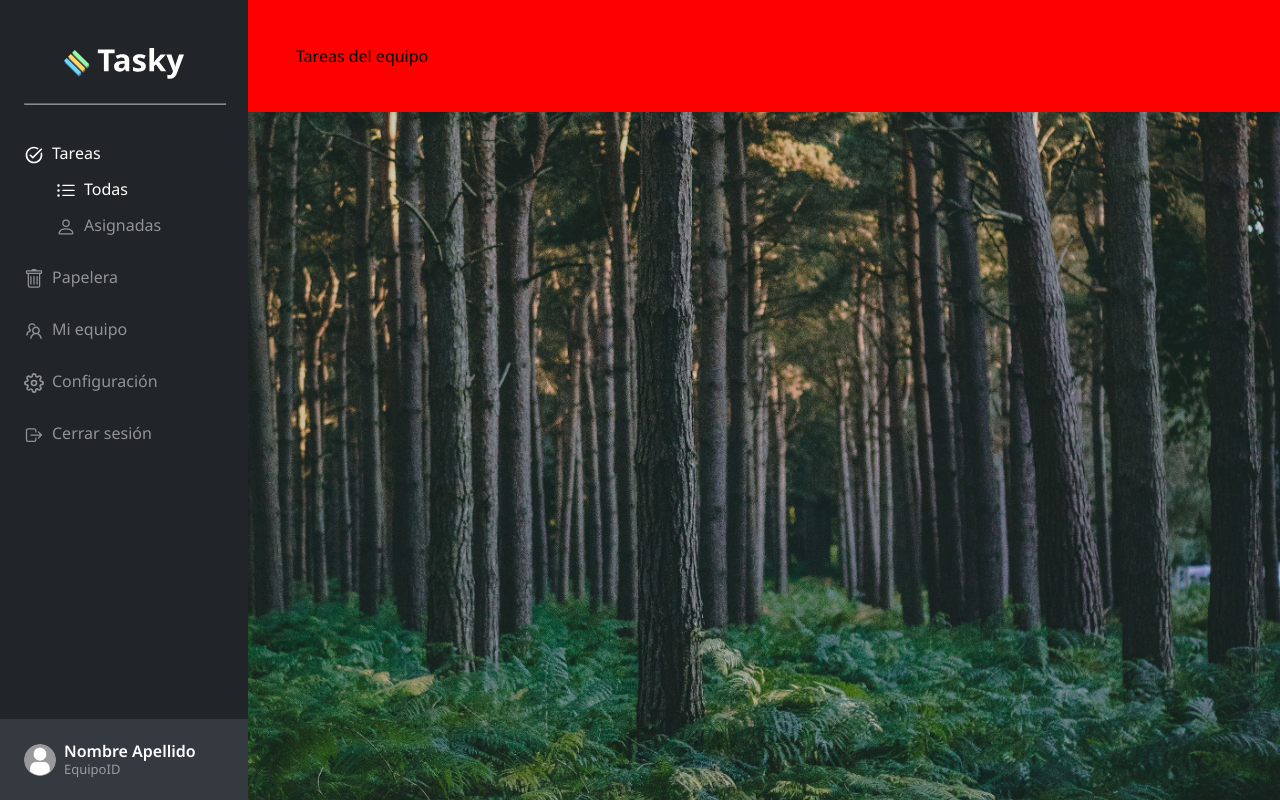
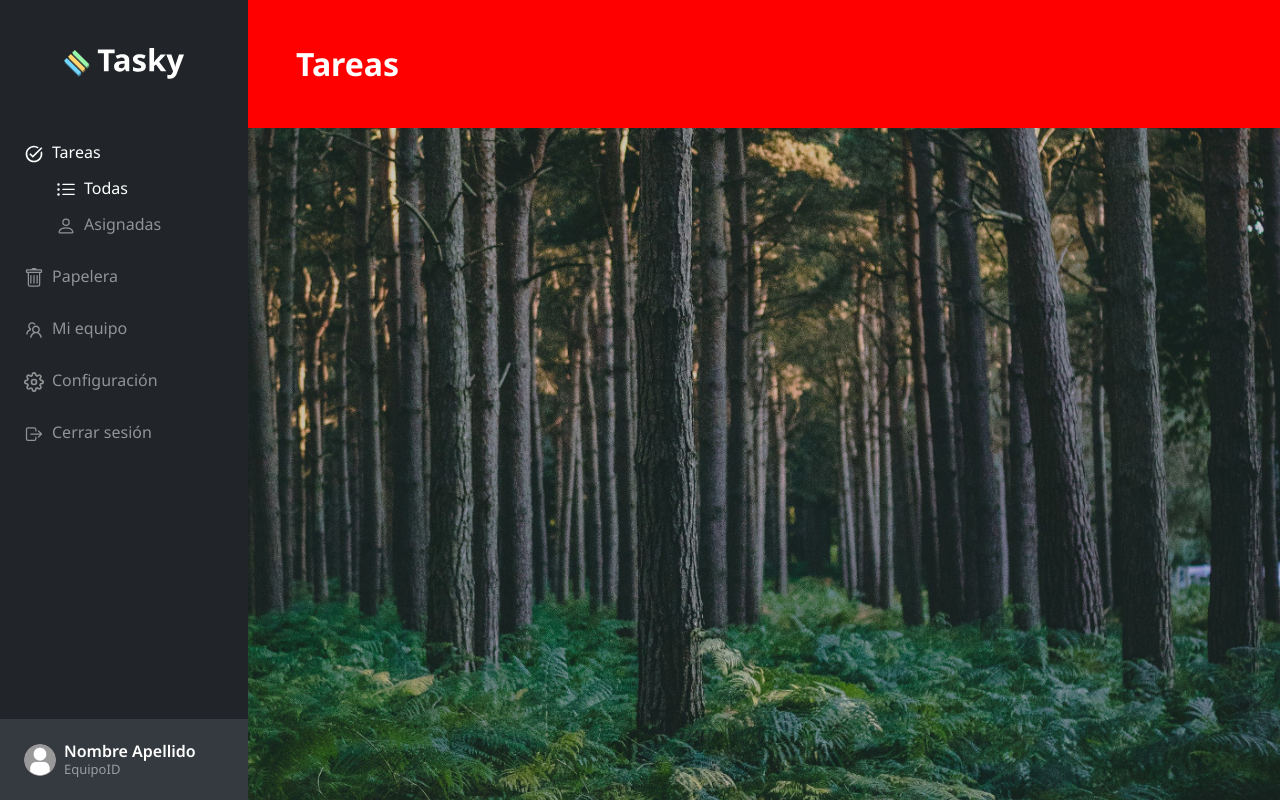
Before and after one commit to emilianovaccaro/Tasky, a React (Vite) app in the folder client/: page / in a window 1280 px wide. Built offline with nearby package versions, Linux system fonts and the light colour scheme; sample sign-in values are in the browser's storage.

Commit message:
Routing in tasks

```diff
--- a/client/src/App.jsx
+++ b/client/src/App.jsx
@@ -18,21 +18,14 @@ function App() {
     <ThemeProvider theme={{ mode, styles }}>
       <ProtectSidebar/>
 
-
       <Routes>
-        <Route path="/" element={
-          <ProtectRoute>
-            <Tasks />
-          </ProtectRoute>}
-        />
-        <Route path="/login" element={<Login />}/>
-        <Route path="/register" element={<Register />}/>
-        <Route path="/components" element={
-          <ProtectRoute>
-            <Components />
-          </ProtectRoute>}
-        />
-        <Route path="*" element={<ProtectRoute><Error404 /></ProtectRoute>}/>
+        <Route path="/" element={<ProtectRoute> <Tasks /> </ProtectRoute>} />
+        <Route path="/assigned" element={<ProtectRoute> <Tasks section={'assigned'} /> </ProtectRoute>} />
+        <Route path="/trash" element={<ProtectRoute> <Tasks section={'trash'} /> </ProtectRoute>} />
+        <Route path="/login" element={<Login />} />
+        <Route path="/register" element={<Register />} />
+        <Route path="/components" element={<ProtectRoute> <Components /> </ProtectRoute>} />
+        <Route path="*" element={<ProtectRoute> <Error404 /> </ProtectRoute>} />
       </Routes>
     </ThemeProvider>
   )
--- a/client/src/components/Button/TextButtonSmall.jsx
+++ b/client/src/components/Button/TextButtonSmall.jsx
@@ -4,9 +4,9 @@ import { Label } from '../Text/Label'
 import { SubLabel } from '../Text/SubLabel'
 import { Link } from 'react-router-dom'
 
-export const TextButtonSmall = ( {to, children, error, semiBold, lowOpacity, active, noUnderline} ) => {
+export const TextButtonSmall = ( {to, children, error, semiBold, lowOpacity, active, noUnderline, onClick} ) => {
   return(
-    <Link to={to}>
+    <Link to={to} onClick={onClick}>
       <Label button semiBold={semiBold} lowOpacity={lowOpacity} active={active} noUnderline={noUnderline}>
         {children}
       </Label>
--- a/client/src/components/Sidebar.jsx
+++ b/client/src/components/Sidebar.jsx
@@ -18,23 +18,23 @@ export const Sidebar = () => {
       </SidebarTopContainer>
       <NavLinks openSidebar={openSidebar}>
         <li>
-          <TextButtonSmall noUnderline lowOpacity to='#' active>
+          <TextButtonSmall noUnderline lowOpacity to='#' active onClick={(e) => console.log(e)}>
             <Icon as={icons.task} size={20} mr={8} />
             Tareas
           </TextButtonSmall>
           <ul className='innerList'>
-            <TextButtonSmall noUnderline lowOpacity to='#' active>
+            <TextButtonSmall noUnderline lowOpacity to='/' active>
               <Icon as={icons.allTasks} size={20} mr={8} />
               Todas
             </TextButtonSmall>
-            <TextButtonSmall noUnderline lowOpacity to='#' >
+            <TextButtonSmall noUnderline lowOpacity to='/assigned'>
               <Icon as={icons.assigned} size={20} mr={8} />
               Asignadas
             </TextButtonSmall>
           </ul>
         </li>
         <li>
-          <TextButtonSmall noUnderline lowOpacity to='#'>
+          <TextButtonSmall noUnderline lowOpacity to='/trash'>
             <Icon as={icons.trash} size={20} mr={8} />
             Papelera
           </TextButtonSmall>
@@ -81,6 +81,10 @@ const SidebarContainer = styled.nav`
   }
 
   hr {
+    border: none;
+    height: 1px;
+    color: ${p => p.theme.styles.colors.white});
+    background-color: ${p => p.theme.styles.colors.white});
     width: 100%;
     opacity: .5;
   }
--- a/client/src/pages/Tasks.jsx
+++ b/client/src/pages/Tasks.jsx
@@ -1,23 +1,23 @@
 import React from 'react'
 import styled from 'styled-components'
+import { Title } from '../components/Text/Title'
 
-export const Tasks = () => {
+export const Tasks = ( {section}) => {
   // TODO: Al terminar eliminar pages/Component.jsx y también su ruta en App.jsx
   // TODO: Al terminar también hacer framer motion, olvidé mi contraseña, landing page
   // TODO: Crear hook para usar localstorage y setear theme.
   // TODO: Hacer el reducer y acción para consumir el endpoint update profile
   // TODO: Conectar formularios mediante dispatch
   // TODO: Actualizar diagramas
-
-  const [section, setSection] = React.useState('TeamTasks')
+  // TODO: Hacer que el sidebar muestre el color que corresponda según el pathname del evento consologueado
 
   return (
     <>
       <Content>
         <TasksList>
-          {section === 'TeamTasks' && 'Tareas del equipo'}
-          {section === 'MyTasks' && 'Mis tareas'}
-          {section === 'Trash' && 'Papelera'}
+          {!section && <Title>Tareas</Title>}
+          {section === 'assigned' && <Title>Mis tareas asignadas</Title>}
+          {section === 'trash' && <Title>Papelera</Title>}
         </TasksList>
       </Content>
     </>
```
Also changed, not shown: client/src/components/TaskList/TaskList.jsx (deleted, +0 -9 lines).
